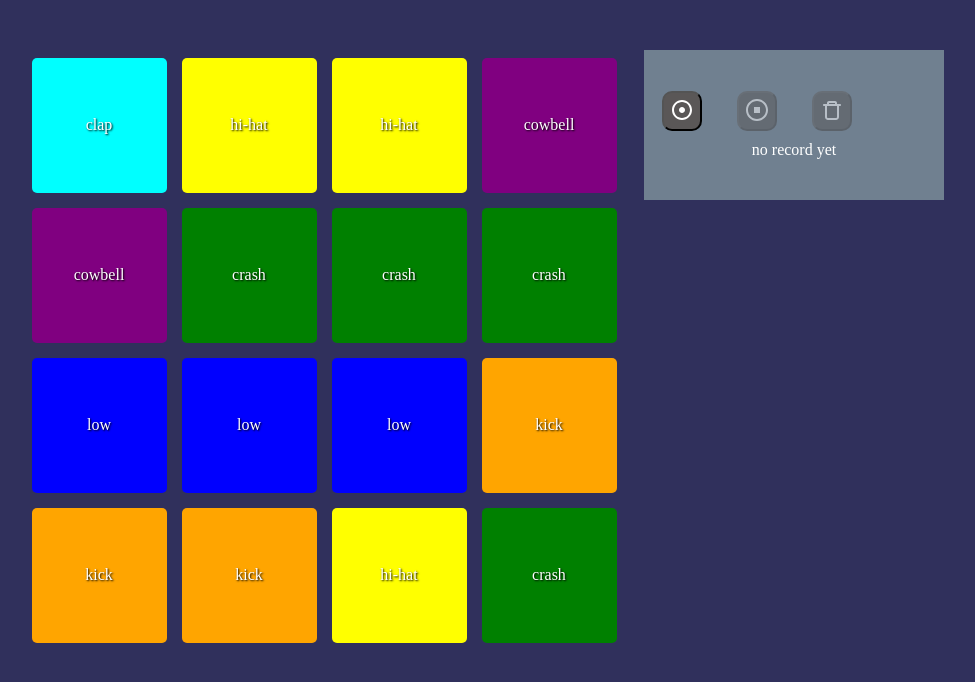
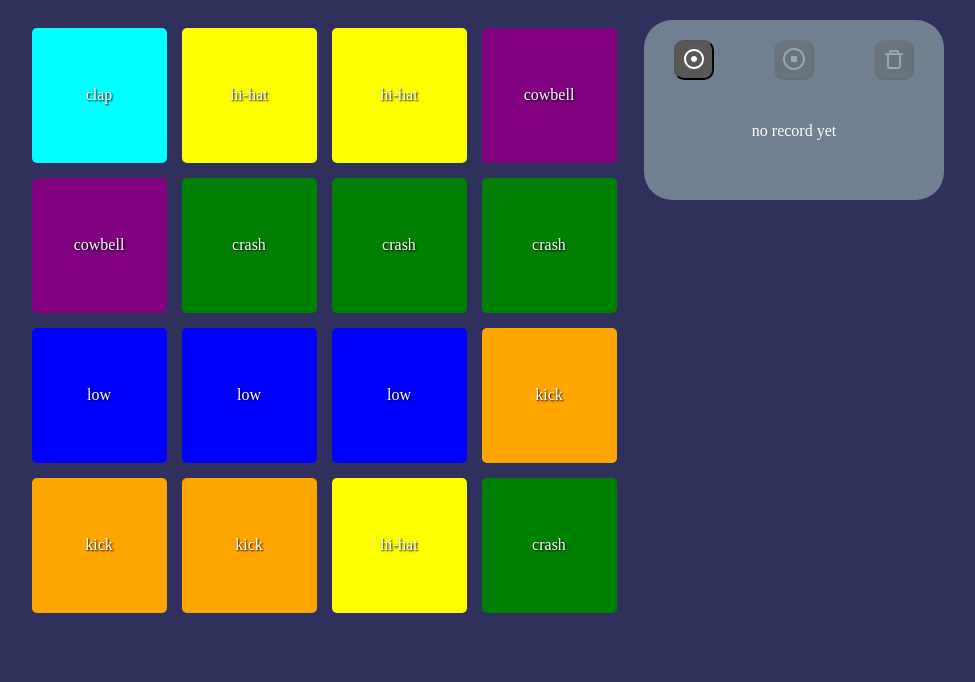
Before and after one commit to fabranx/drumpad-js, a React (Vite) app: page / in a window 1280 px wide. Shown: the top 682 px of the page, without its empty margins (156-1131 px from the left). Built offline with nearby package versions, Linux system fonts and the light colour scheme; no server answers.

Commit message:
add change speed feature

```diff
--- a/src/App.css
+++ b/src/App.css
@@ -10,7 +10,7 @@ body {
 }
 
 .App{
-  margin: 50px auto;
+  margin: 20px auto;
   display: flex;
   flex-wrap: wrap;
   justify-content: center;
@@ -19,7 +19,7 @@ body {
 }
 
 .drumpad{
-  width: 70%;
+  width: 62%;
   min-width: 320px;
   max-width: 600px;
 }
@@ -56,24 +56,30 @@ body {
   text-shadow: 1px 1px 2px black;
 }
 
+
 .controls{
-  min-width: 250px;
-  max-width: 300px;
-  width: 35%;
-  height: 150px;
+  width: 300px;
+  height: 180px;
+  border-radius: 28px;
   background-color: slategrey;
+  overflow: hidden;
 
   display: flex;
   flex-direction: column;
   align-content: center;
-  justify-content: center;
+  justify-content: space-between;
   text-align: center;
   gap: 10px;
 }
 
+.controls > p {
+  margin-bottom: 60px;
+}
+
 .controls-wrapper{
+  margin-top: 20px;
   display: grid;
-  grid-template-columns: repeat(4, 1fr);
+  grid-template-columns: repeat(3, 1fr);
   justify-items: center;
   align-items: center;
 }
@@ -90,5 +96,18 @@ body {
 }
 
 .disabled{
-  opacity: 0.5;
+  opacity: 0.3;
 }
+
+.controls-slider{
+  padding: 0 25px 0 25px;
+}
+
+.controls-slider > input{
+  width: 100%;
+}
+
+datalist{
+  display: flex;
+  justify-content: space-between;
+}
--- a/src/components/Controls.jsx
+++ b/src/components/Controls.jsx
@@ -1,4 +1,4 @@
-import { useState } from "react"
+import { useState, useRef } from "react"
 
 function Controls({mediaRecorder}){
 
@@ -6,6 +6,10 @@ function Controls({mediaRecorder}){
   const [canPlayRecord, setCanPlayRecord] = useState(false)
   const [audioSource, setAudioSource] = useState(null)
   const [isRecording, setIsRecording] = useState(false)
+  const [playBackRate, setPlayBackRate] = useState(1)
+
+  const audioEl = useRef(null)
+
 
   const chunks = [];
 
@@ -41,6 +45,13 @@ function Controls({mediaRecorder}){
     setCanPlayRecord(false)
   }
 
+
+  function changeAudioSpeed(e){
+    let speed = e.target.value
+    audioEl.current.playbackRate = speed
+    setPlayBackRate(speed)
+  }
+
   return(
     <div className="controls">
       <div className="controls-wrapper">
@@ -66,9 +77,22 @@ function Controls({mediaRecorder}){
         </button>
       </div>
       {canPlayRecord ?
-        <audio controls src={audioSource}></audio>
+        <>
+          <span className="controls-slider">
+            <input type={"range"} list="values" min={0.5} max={3} defaultValue={1} step={0.5} onChange={changeAudioSpeed}></input>
+            <datalist id="values">
+              <option value={0.5} label={"0.5x"}></option>
+              <option value={1} label={"1x"}></option>
+              <option value={1.5} label={"1.5x"}></option>
+              <option value={2} label={"2x"}></option>
+              <option value={2.5} label={"2.5x"}></option>
+              <option value={3} label={"3x"}></option>
+            </datalist>
+          </span>
+          <audio ref={audioEl} controls src={audioSource}></audio>
+        </>
         :
-        <p>
+        <p style={isRecording ? {color: "red"} : {color:"white"}}>
          {isRecording ? "recording..." : "no record yet"}
         </p>
       }
```
